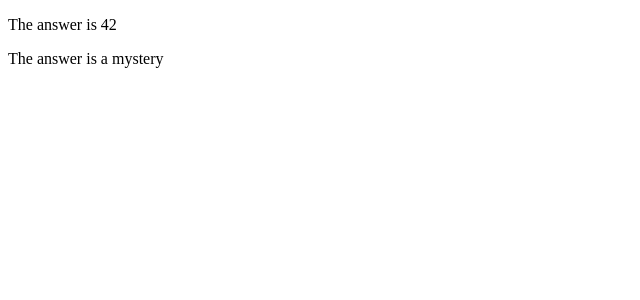
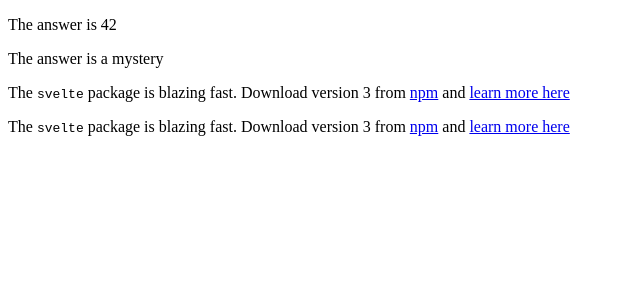
Before and after one commit to Lechros/study-svelte, a SvelteKit app: page /3 in a window 1280 px wide. Shown: the top 300 px of the page, without its empty margins (0-640 px from the left). Built offline with nearby package versions, Linux system fonts and the light colour scheme.

Commit message:
3: spread props

```diff
--- a/src/routes/3/+page.svelte
+++ b/src/routes/3/+page.svelte
@@ -1,6 +1,18 @@
 <script>
     import Nested from './Nested.svelte';
+	import Info from './Info.svelte';
+
+    const pkg = {
+        name: 'svelte',
+        version: 3,
+        speed: 'blazing',
+        website: 'https://svelte.dev'
+    };
 </script>
 
 <Nested answer={42}/>
 <Nested/>
+
+<Info name={pkg.name} version={pkg.version} speed={pkg.speed} website={pkg.website}/>
+<!-- can spread object props -->
+<Info {...pkg}/>
--- /dev/null
+++ b/src/routes/3/Info.svelte
@@ -0,0 +1,12 @@
+<script>
+    export let name;
+    export let version;
+    export let speed;
+    export let website;
+</script>
+
+<p>
+    The <code>{name}</code> package is {speed} fast.
+    Download version {version} from <a href="https://www.npmjs.com/package/{name}">npm</a>
+    and <a href={website}>learn more here</a>
+</p>
```
